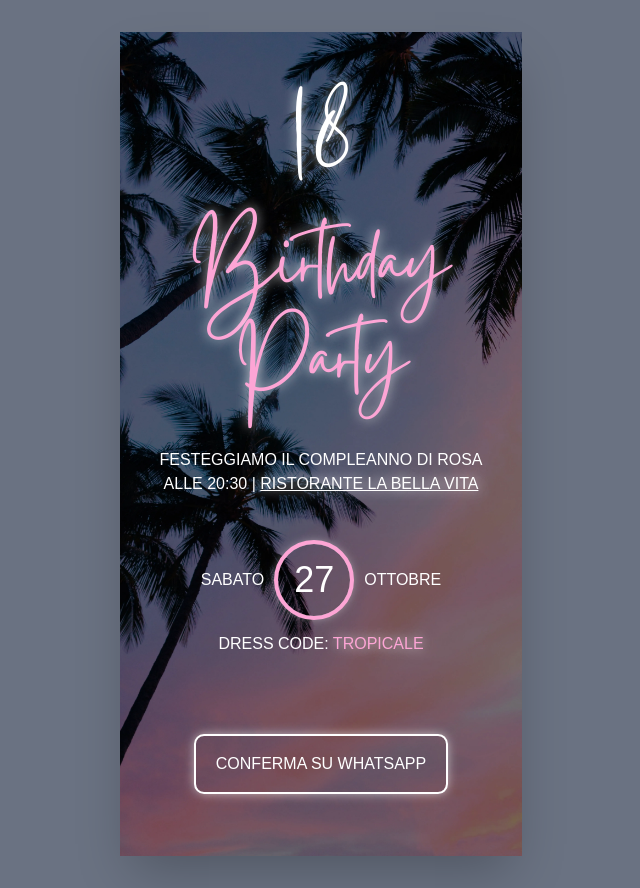
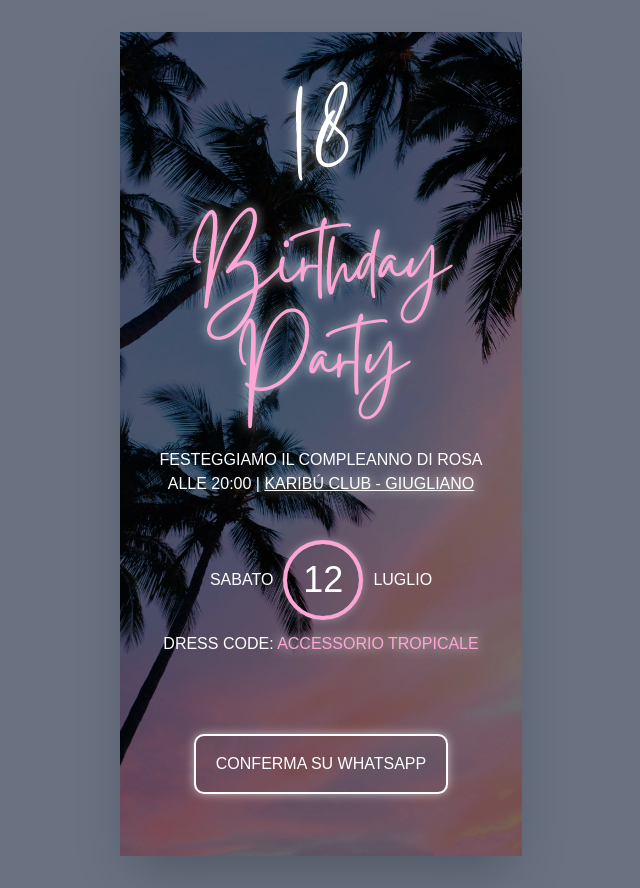
Before and after one commit to claudiomavi/tarjetaCumpleanos, a React (Vite) app: page / in a window 1280 px wide. Shown: the whole page, without its empty margins (319-959 px from the left). Built offline with nearby package versions, Linux system fonts and the light colour scheme.

Commit message:
changed datas

```diff
--- a/src/datas/datas.js
+++ b/src/datas/datas.js
@@ -1,12 +1,11 @@
 export const name = "Rosa";
-export const date = { day: "sabato", number: 27, month: "ottobre" };
-export const location = "Ristorante La Bella Vita";
-export const time = "20:30";
-export const googleMapsLink =
-  "https://www.google.com/maps?q=Ristorante+La+Bella+Vita,+Roma";
+export const date = { day: "sabato", number: 12, month: "luglio" };
+export const location = "Karibú CLUB - Giugliano";
+export const time = "20:00";
+export const googleMapsLink = "https://maps.app.goo.gl/PJFFVmM6gyr1qK2M9";
 const phoneNumber = "393917647207"; // Código de país + número sin espacios
 const whatsappMessage = encodeURIComponent(
   `Ciao ${name}! Confermo la mia presenza alla tua festa`,
 );
 export const whatsappLink = `https://wa.me/${phoneNumber}?text=${whatsappMessage}`;
-export const dressCode = "Tropicale";
+export const dressCode = "Accessorio Tropicale";
```
